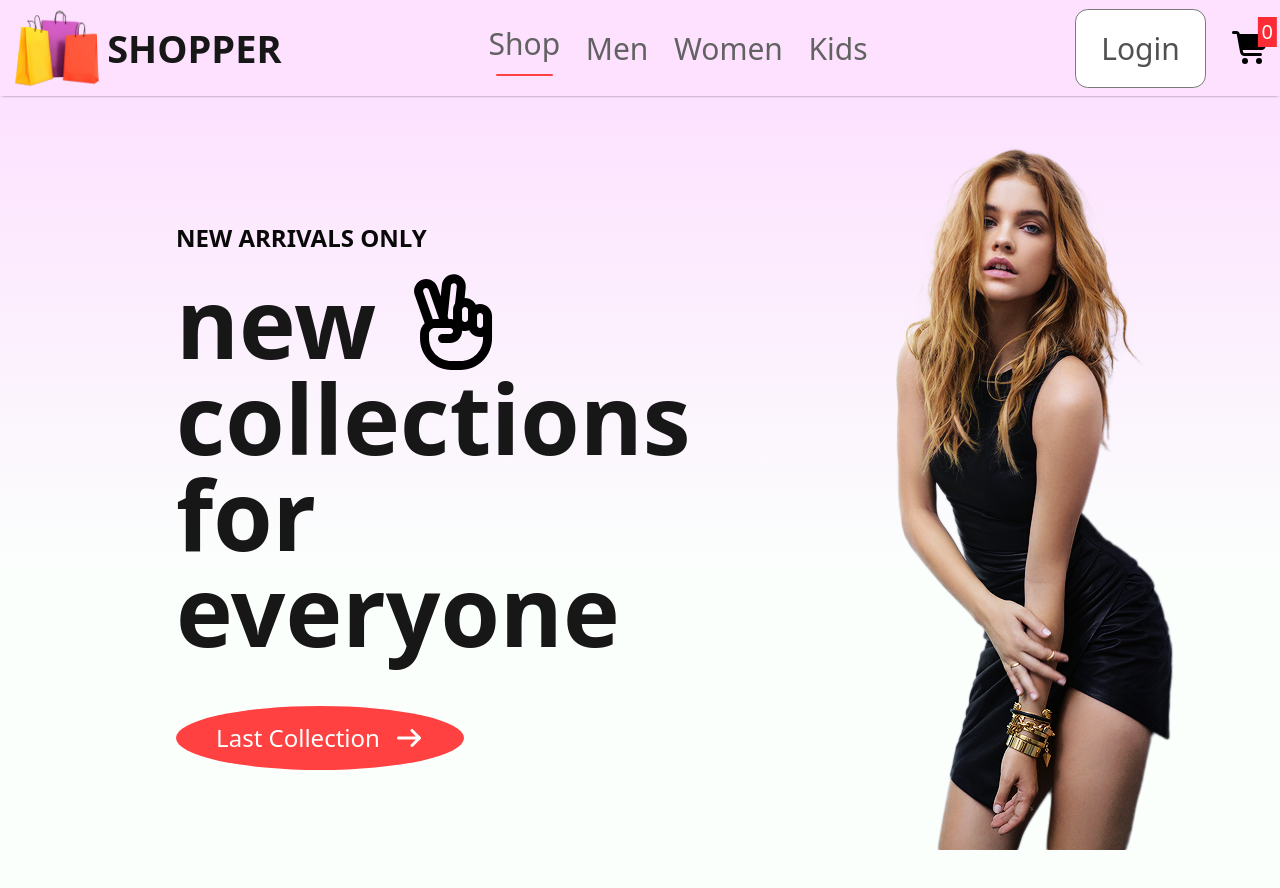
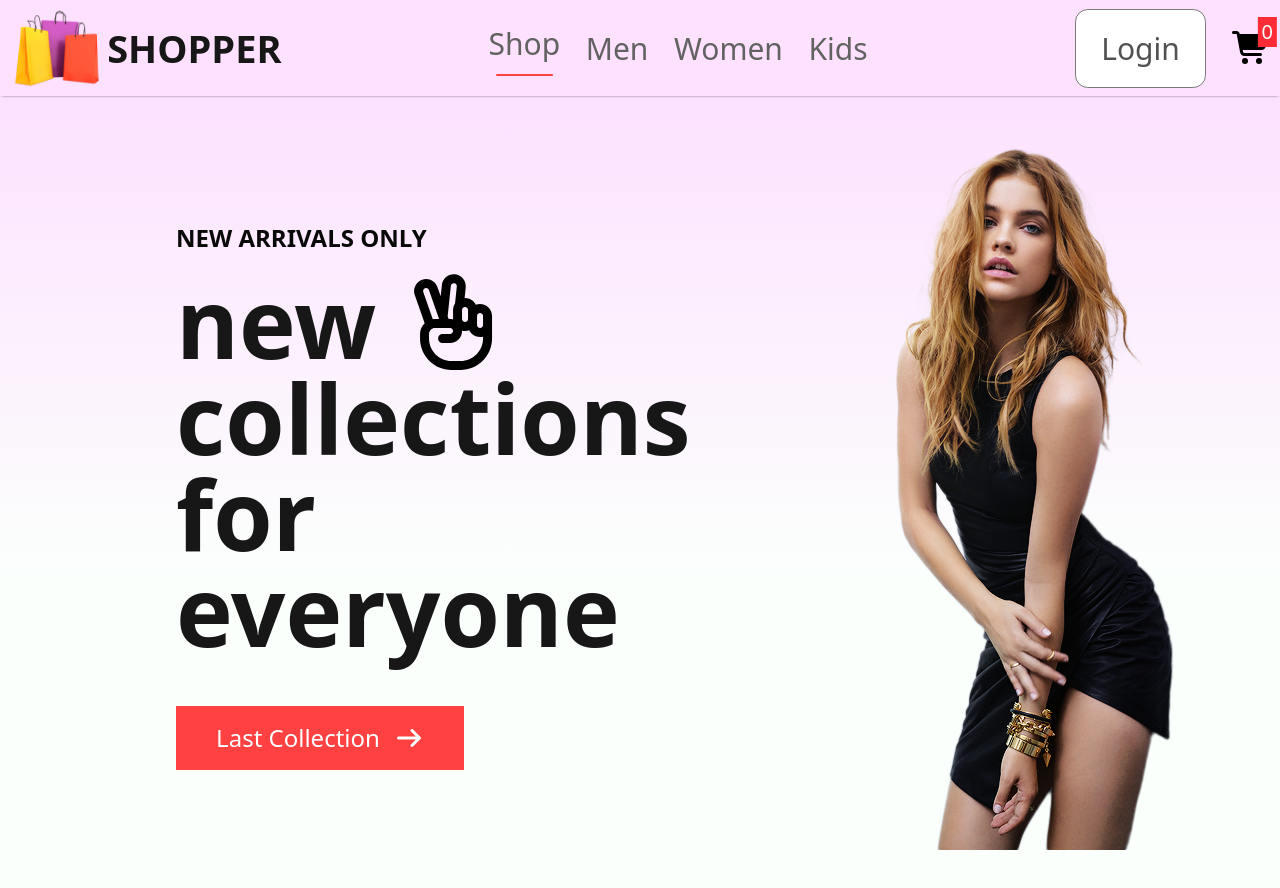
Before and after one commit to TuCamKiet/E-CommoreShopperFrontend, a React (Create React App) app: page / in a window 1280 px wide. Shown: the top 888 px of the page. Built offline with nearby package versions, Linux system fonts and the light colour scheme.

Commit message:
frontend-3

```diff
--- a/src/Components/Hero/Hero.js
+++ b/src/Components/Hero/Hero.js
@@ -21,7 +21,7 @@ const Hero = () => {
           <p className={hero_left_p}>collections</p>
           <p className={hero_left_p}>for everyone</p>
         </div>
-        <div className="hero-latest-btn flex justify-center items-center gap-3.5 w-72 h-16 rounded-[100%] mt-7 bg-[#ff4141] text-white text-2xl font-medium cursor-pointer">
+        <div className="hero-latest-btn flex justify-center items-center gap-3.5 w-72 h-16 rounded-full mt-7 bg-[#ff4141] text-white text-2xl font-medium cursor-pointer">
           <div>Last Collection</div>
           <FontAwesomeIcon icon="fa-solid fa-arrow-right" />
         </div>
```
